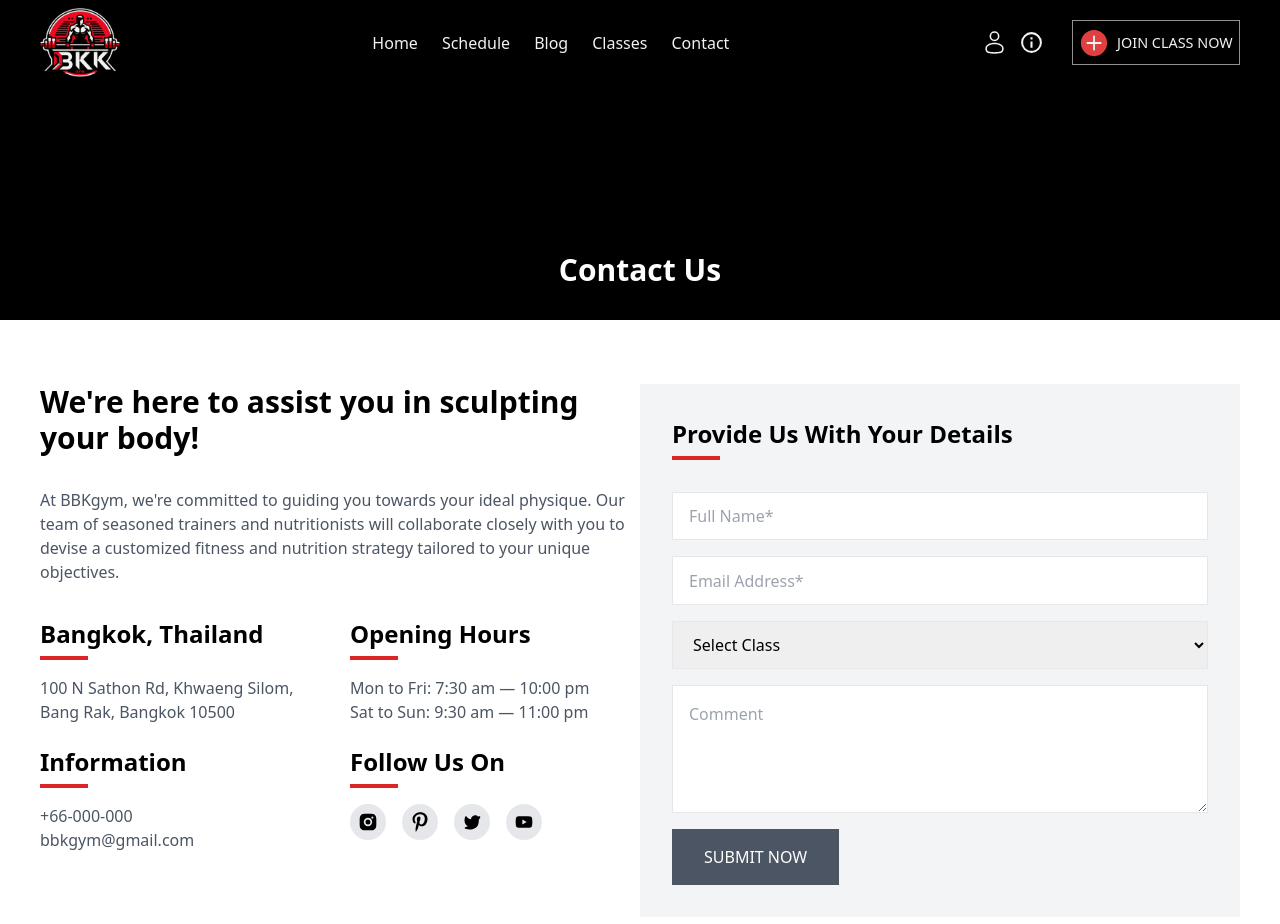
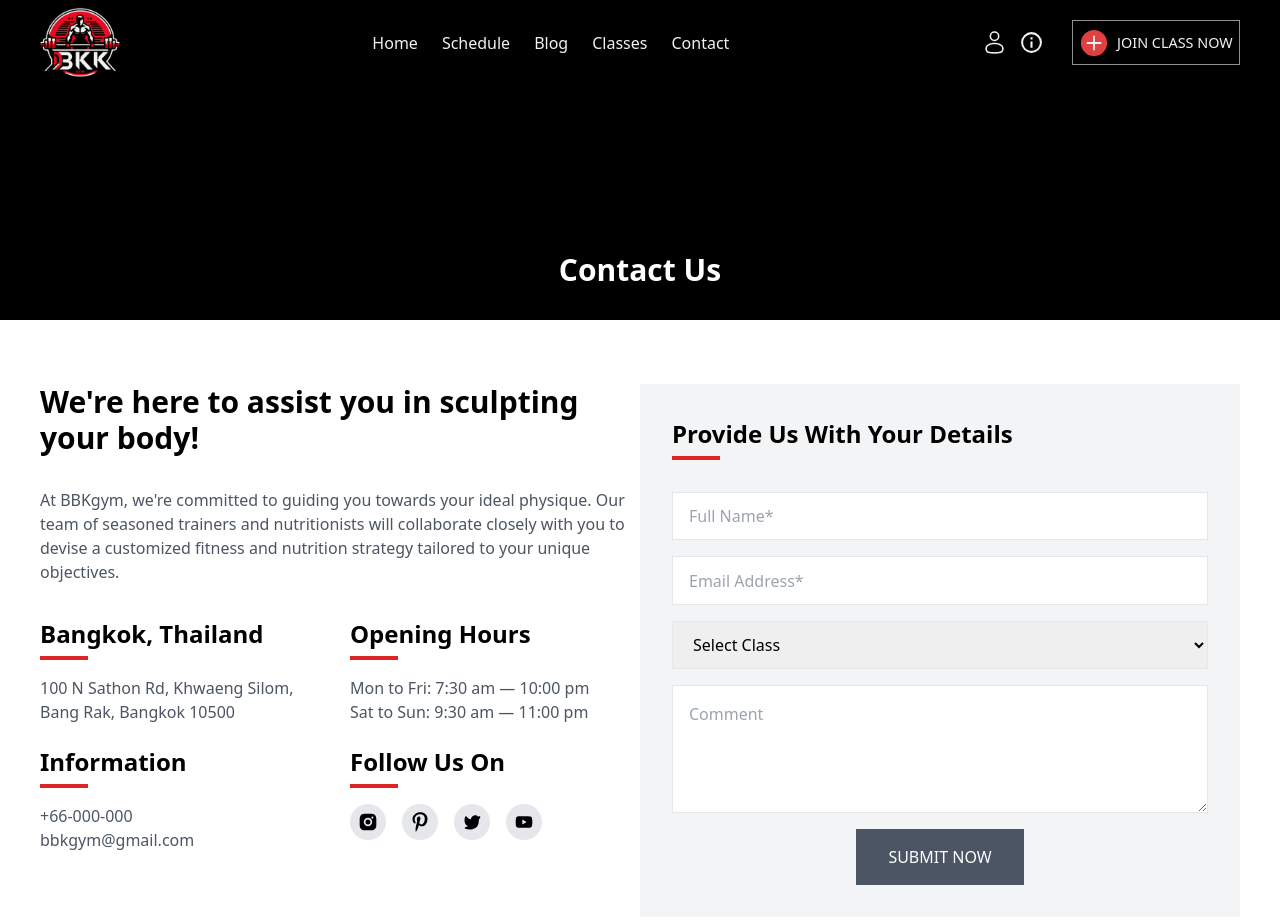
Before and after one commit to OnigiriKing/new-project, a React (Create React App) app: page /contact in a window 1280 px wide. Shown: the top 924 px of the page. Built offline with nearby package versions, Linux system fonts and the light colour scheme.

Commit message:
Small update

```diff
--- a/src/components/contactComp/ContactComp.jsx
+++ b/src/components/contactComp/ContactComp.jsx
@@ -77,7 +77,9 @@ export default function ContactComp() {
                 placeholder="Comment"
                 class="h-[8rem] p-[1rem] border-gray-200 border-[1px]"
               ></textarea>
-              <buttom class="button-class">SUBMIT NOW</buttom>
+              <buttom class="button-class cursor-pointer self-center">
+                SUBMIT NOW
+              </buttom>
             </form>
           </div>
         </div>
```
Also changed, not shown: src/dist/style.css.
